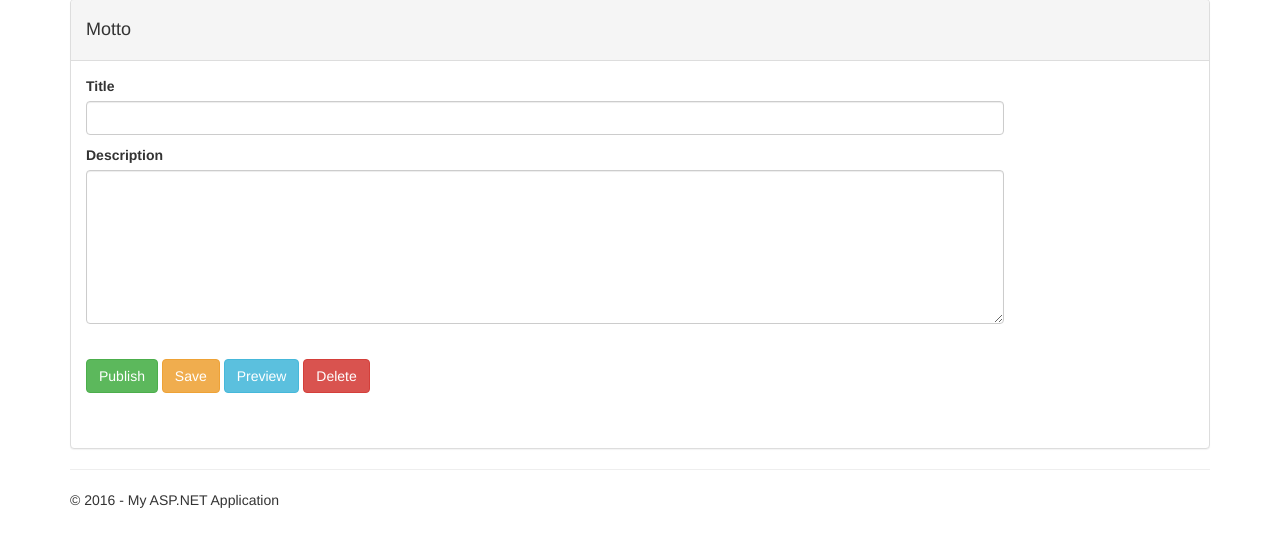
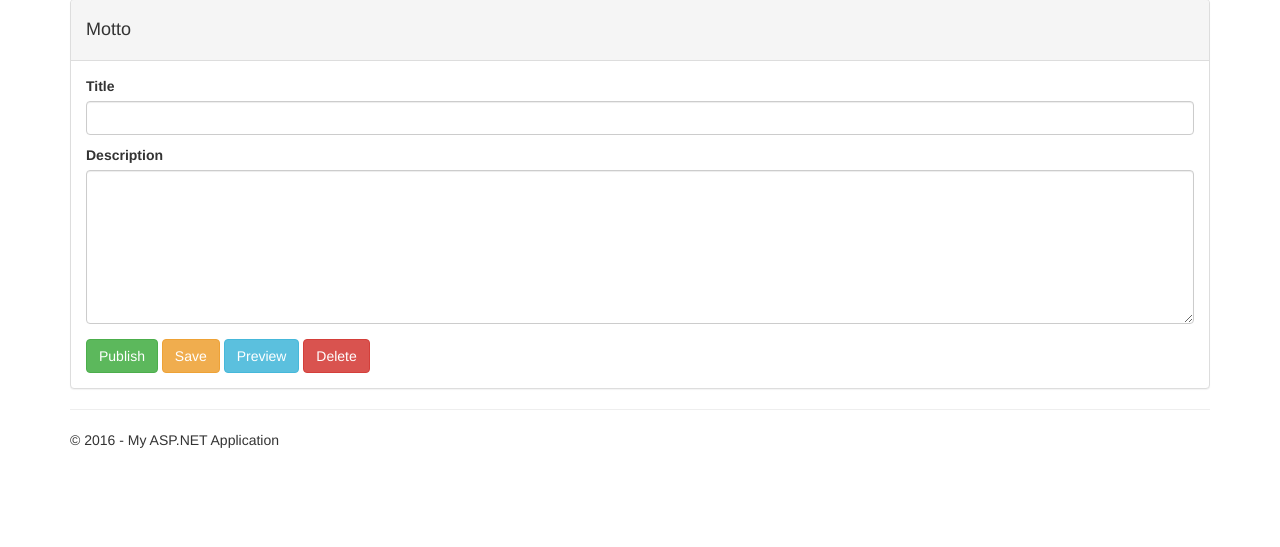
Before and after one commit to uniQodeAB/uniqode-web, an ASP.NET MVC app: template src/UniQode.Web/Views/Shared/EditorTemplates/MottoModel.cshtml in a window 1280 px wide. Shown: the part 51-598 px from the top of the page. Run offline with ASP.NET Core 8 and stand-ins for ASP.NET MVC 5, Linux system fonts and the light colour scheme; the template is opened without the code that fills it, so the values that code supplies are empty; the project's own start-up code is not run, and a stand-in starts its controllers and pages; some libraries are stand-ins or nearby versions.

Commit message:
Some UI updates regarding the form controls.

```diff
--- a/src/UniQode.Web/Views/Authentication/Login.cshtml
+++ b/src/UniQode.Web/Views/Authentication/Login.cshtml
@@ -22,12 +22,12 @@
         <div class="form-group">
             <div class="col-md-offset-2 col-md-10" style="margin-bottom: 10px;">
                 @Html.LabelFor(m => m.Email)<br />
-                @Html.TextBoxFor(m => m.Email, new { @class = "form-control"})
+                @Html.TextBoxFor(m => m.Email, new { @class = "form-control", @style = "width: 250px;"})
                 @Html.ValidationMessageFor(m => m.Email)
             </div>
             <div class="col-md-offset-2 col-md-10" style="margin-bottom: 10px;">
                 @Html.LabelFor(m => m.Password)<br />
-                @Html.PasswordFor(m => m.Password, new { @class = "form-control" })
+                @Html.PasswordFor(m => m.Password, new { @class = "form-control", @style = "width: 250px;" })
                 @Html.ValidationMessageFor(m => m.Password)
             </div>
             <div class="col-md-offset-2 col-md-10">
--- a/src/UniQode.Web/Views/Shared/EditorTemplates/MottoModel.cshtml
+++ b/src/UniQode.Web/Views/Shared/EditorTemplates/MottoModel.cshtml
@@ -30,38 +30,27 @@
                 <div class="form-group">
                     @Html.HiddenFor(m => m.Id, new { Name = "Id" })
                     @Html.HiddenFor(m => m.State, new {Name = "State" })
-                    <div class="col-md-10" style="margin-bottom: 10px;">
+                    <div class="col-md-12" style="margin-bottom: 10px;">
                         @Html.LabelFor(m => m.Title)<br/>
                         @Html.TextBoxFor(m => m.Title, new {Name = "Title", @class = "form-control"})
                         @Html.ValidationMessageFor(m => m.Title)
                     </div>
-                    <div class="col-md-10">
+                    <div class="col-md-12">
                         @Html.LabelFor(m => m.Description)<br/>
-                        @Html.TextAreaFor(m => m.Description, new {Name = "Description", @class = "form-control", @rows = "7"})
+                        @Html.TextAreaFor(m => m.Description, new {Name = "Description", @class = "form-control", @rows = "7", @style="max-width: 100%"})
                         @Html.ValidationMessageFor(m => m.Description)
                     </div>
                 </div>
             </div>
-            <br/>
-            <div class="form-inline">
-                <div class="form-group">
-                    <input name="action" type="submit" value="Publish" class="btn btn-success" title="Saves your changes and publishes them to the site"/>
-                </div>
-                <div class="form-group">
-                    <input name="action" type="submit" value="Save" class="btn btn-warning" title="Saves your changes for previewing or working with later"/>
-                </div>
-                <div class="form-group">
-                    <input name="action" type="submit" value="Preview" class="btn btn-info" title="Saves your changes and shows them in a preview state"/>
-                </div>
+            <div>
+                <input name="action" type="submit" value="Publish" class="btn btn-success" title="Saves your changes and publishes them to the site" />
+                <input name="action" type="submit" value="Save" class="btn btn-warning" title="Saves your changes for previewing or working with later" />
+                <input name="action" type="submit" value="Preview" class="btn btn-info" title="Saves your changes and shows them in a preview state" />
                 @if (Model.State != State.Adding)
                 {
-                    <div class="form-group">
-                        <input name="action" type="submit" value="Delete" class="btn btn-danger" title="Deletes the motto altogether" onclick="return uniQode.confirmRemoval(event, 'motto');"/>
-                    </div>
+                    <input name="action" type="submit" value="Delete" class="btn btn-danger" title="Deletes the entry altogether" onclick="return uniQode.confirmRemoval(event, 'motto');" />
                 }
             </div>
-            <br/>
-            <br/>
         </div>
     </div>
 }
```
Also changed, not shown: src/UniQode.Web/Views/Shared/EditorTemplates/WorkfieldModel.cshtml (+13 -18 lines).
